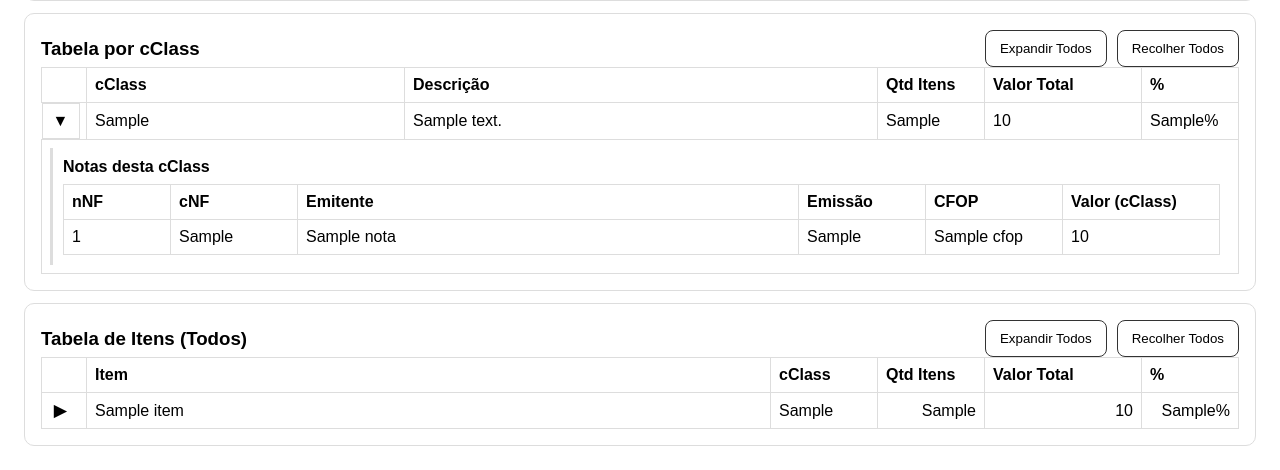
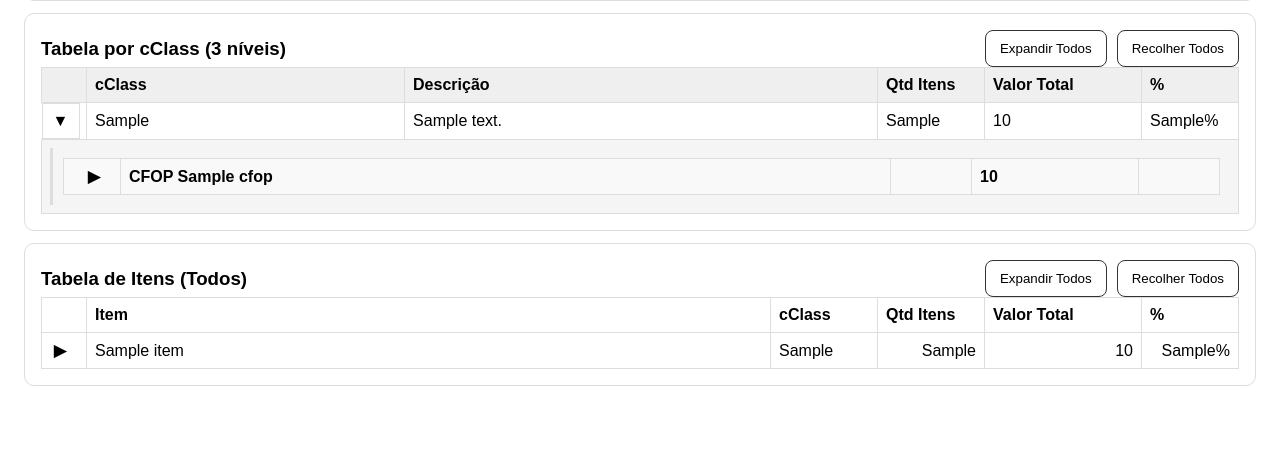
Before and after one commit to wriellgamaoliveira-pixel/troca-xml-web, a Flask app: template templates/resumo.html in a window 1280 px wide, after a click that opens the changed part. Shown: the part 914-1384 px from the top of the page. After the commit the page ends 1300 px from the top, so only its background shows below. Run offline with Flask 3, Linux system fonts and the light colour scheme; the template is opened without the code that fills it: most values are stand-ins (such as "Sample title", 1, 10 or a date in 2020).

Commit message:
Add files via upload
Signed-off-by: Wriell <wriellgamaoliveira@gmail.com>

```diff
--- a/templates/resumo.html
+++ b/templates/resumo.html
@@ -42,12 +42,44 @@
 
 <div class="card">
   <div style="display:flex; gap:10px; align-items:center; justify-content:space-between; flex-wrap:wrap;">
-    <h3 style="margin:0;">Tabela por cClass</h3>
+    <h3 style="margin:0;">Tabela por cClass (3 níveis)</h3>
     <div style="display:flex; gap:10px;">
-      <button type="button" class="btn" onclick="expandirTodosCclass()">Expandir Todos</button>
-      <button type="button" class="btn" onclick="recolherTodosCclass()">Recolher Todos</button>
+      <button type="button" class="btn" onclick="expandirTodosNiveis()">Expandir Todos</button>
+      <button type="button" class="btn" onclick="recolherTodosNiveis()">Recolher Todos</button>
     </div>
   </div>
+
+  <style>
+    .acc-toggle {
+      cursor: pointer;
+      user-select: none;
+      font-weight: bold;
+      display: inline-block;
+      width: 20px;
+      text-align: center;
+    }
+    .nivel-cfop {
+      background-color: #f5f5f5;
+    }
+    .nivel-nota {
+      background-color: #f0f0f0;
+    }
+    .acc-box {
+      padding: 10px;
+      border-left: 3px solid #ddd;
+    }
+    .tbl {
+      width: 100%;
+      border-collapse: collapse;
+    }
+    .tbl th, .tbl td {
+      border: 1px solid #ddd;
+      padding: 8px;
+    }
+    .tbl th {
+      background: #efefef;
+    }
+  </style>
 
   <table class="tbl">
     <thead>
@@ -61,22 +93,41 @@
       </tr>
     </thead>
     <tbody>
-      {% for r in resumo.linhas %}
-      {% set row_id = "cc_" ~ loop.index0 %}
+      {% for linha in resumo.linhas %}
+      {% set cclass_id = "cc_" ~ loop.index0 %}
+      <!-- Nível 1: cClass -->
       <tr>
-        <td class="acc-toggle" onclick="toggleCclass('{{ row_id }}')">▶</td>
-        <td>{{ r.cClass }}</td>
-        <td>{{ r.desc }}</td>
-        <td>{{ r.qtd_itens }}</td>
-        <td>{{ r.v_total_br }}</td>
-        <td>{{ r.pct_br }}%</td>
+        <td class="acc-toggle" onclick="toggleNivel('{{ cclass_id }}')">▶</td>
+        <td>{{ linha.cClass }}</td>
+        <td>{{ linha.desc }}</td>
+        <td>{{ linha.qtd_itens }}</td>
+        <td>{{ linha.v_total_br }}</td>
+        <td>{{ linha.pct_br }}%</td>
       </tr>
-      <tr id="{{ row_id }}" class="acc-row" style="display:none;">
+
+      <!-- Nível 2: CFOPs (dentro do cClass) -->
+      <tr id="{{ cclass_id }}" class="nivel-cfop" style="display:none;">
         <td colspan="6">
           <div class="acc-box">
-            <div style="font-weight:bold; margin-bottom:8px;">Notas desta cClass</div>
-            {% if r.notas and r.notas|length > 0 %}
-            <table class="tbl" style="margin:0;">
+            <table class="tbl" style="margin:0; background:#f9f9f9;">
+              <tbody>
+                {% for cfop in linha.cfops %}
+                {% set cfop_id = cclass_id ~ "_cfop_" ~ loop.index0 %}
+                <tr>
+                  <td style="width:28px; padding-left:20px;">
+                    <span class="acc-toggle" onclick="toggleNivel('{{ cfop_id }}')">▶</span>
+                  </td>
+                  <td style="font-weight:bold;">CFOP {{ cfop.cfop }}</td>
+                  <td colspan="2"></td>
+                  <td style="font-weight:bold;">{{ cfop.v_total_br }}</td>
+                  <td></td>
+                </tr>
+
+                <!-- Nível 3: Notas (dentro do CFOP) -->
+                <tr id="{{ cfop_id }}" class="nivel-nota" style="display:none;">
+                  <td colspan="6">
+                    <div style="padding-left:40px; background:#f0f0f0;">
+                      <table class="tbl" style="margin:0; font-size:12px;">
                         <thead>
                           <tr>
                             <th style="width:90px;">nNF</th>
@@ -84,25 +135,28 @@
                             <th>Emitente</th>
                             <th style="width:110px;">Emissão</th>
                             <th style="width:120px;">CFOP</th>
-                  <th style="width:140px;">Valor (cClass)</th>
+                            <th style="width:140px;">Valor</th>
                           </tr>
                         </thead>
                         <tbody>
-                {% for n in r.notas %}
+                          {% for nota in cfop.notas %}
                           <tr>
-                  <td>{{ n.nNF }}</td>
-                  <td>{{ n.cNF }}</td>
-                  <td>{{ n.xNome }}</td>
-                  <td>{{ n.dhEmi_fmt }}</td>
-                  <td>{{ n.cfop or n.CFOP }}</td>
-                  <td>{{ n.v_total_br }}</td>
+                            <td>{{ nota.nNF }}</td>
+                            <td>{{ nota.cNF }}</td>
+                            <td>{{ nota.xNome }}</td>
+                            <td>{{ nota.dhEmi_fmt }}</td>
+                            <td>{{ nota.cfop }}</td>
+                            <td>{{ nota.vProd_br }}</td>
                           </tr>
                           {% endfor %}
                         </tbody>
                       </table>
-            {% else %}
-              <div style="opacity:.8;">Nenhuma nota relacionada encontrada.</div>
-            {% endif %}
+                    </div>
+                  </td>
+                </tr>
+                {% endfor %}
+              </tbody>
+            </table>
           </div>
         </td>
       </tr>
@@ -121,20 +175,8 @@
   </div>
 
   <style>
-    .acc-toggle {
-      cursor: pointer;
-      user-select: none;
-      font-weight: bold;
-      display: inline-block;
-      width: 20px;
-      text-align: center;
-    }
     tr.acc-detalhe {
       background: #f6f6f6;
-    }
-    .acc-box {
-      padding: 10px;
-      border-left: 3px solid #ddd;
     }
     table.table-interna {
       width: 100%;
@@ -215,36 +257,57 @@
 </div>
 
 <script>
+  // Função para alternar qualquer nível
+  function toggleNivel(id) {
+    const element = document.getElementById(id);
+    if (!element) return;
 
-  // === Accordion cClass ===
-  function toggleCclass(id){
-    const row = document.getElementById(id);
-    if(!row) return;
-    const toggleCell = row.previousElementSibling?.children?.[0];
-    const isOpen = row.style.display !== "none";
-    row.style.display = isOpen ? "none" : "table-row";
-    if(toggleCell) toggleCell.textContent = isOpen ? "▶" : "▼";
+    const isOpen = element.style.display !== "none";
+    element.style.display = isOpen ? "none" : "table-row";
+
+    // Atualizar ícone do botão que acionou
+    const toggleBtn = element.previousElementSibling?.querySelector('.acc-toggle') ||
+                      document.querySelector(`[onclick*="${id}"]`);
+    if (toggleBtn) {
+      toggleBtn.textContent = isOpen ? "▶" : "▼";
+    }
   }
 
-  function expandirTodosCclass(){
-    const rows = document.querySelectorAll('tr[id^="cc_"].acc-row');
-    rows.forEach(r => {
-      if(r.style.display === "none"){
-        r.style.display = "table-row";
-        const t = r.previousElementSibling?.children?.[0];
-        if(t) t.textContent = "▼";
-      }
+  // Expandir todos os níveis
+  function expandirTodosNiveis() {
+    // Nível 2 (CFOPs)
+    const nivel2 = document.querySelectorAll('.nivel-cfop');
+    nivel2.forEach(el => {
+      el.style.display = 'table-row';
+      const toggleBtn = el.previousElementSibling?.querySelector('.acc-toggle');
+      if (toggleBtn) toggleBtn.textContent = "▼";
+    });
+
+    // Nível 3 (Notas)
+    const nivel3 = document.querySelectorAll('.nivel-nota');
+    nivel3.forEach(el => {
+      el.style.display = 'table-row';
+      const toggleBtn = el.previousElementSibling?.querySelector('.acc-toggle');
+      if (toggleBtn) toggleBtn.textContent = "▼";
     });
   }
 
-  function recolherTodosCclass(){
-    const rows = document.querySelectorAll('tr[id^="cc_"].acc-row');
-    rows.forEach(r => {
-      if(r.style.display !== "none"){
-        r.style.display = "none";
-        const t = r.previousElementSibling?.children?.[0];
-        if(t) t.textContent = "▶";
-      }
+  // Recolher todos os níveis
+  function recolherTodosNiveis() {
+    // Nível 3 (Notas)
+    const nivel3 = document.querySelectorAll('.nivel-nota');
+    nivel3.forEach(el => {
+      el.style.display = 'none';
+      const toggleBtn = el.previousElementSibling?.querySelector('.acc-toggle');
+      if (toggleBtn) toggleBtn.textContent = "▶";
+    });
+
+    // Nível 2 (CFOPs)
+    const nivel2 = document.querySelectorAll('.nivel-cfop');
+    nivel2.forEach(el => {
+      el.style.display = 'none';
+      const toggleBtn = el.previousElementSibling?.querySelector('.acc-toggle');
+      if (toggleBtn) toggleBtn.textContent = "▶";
     });
   }
 
@@ -264,7 +327,7 @@
     }
   });
 
-  // Accordion
+  // Accordion para itens
   function toggleAcc(id) {
     const row = document.getElementById(id);
     const ico = document.getElementById(id + "_ico");
```
Lines whose indentation alone changed are shown as unchanged.
